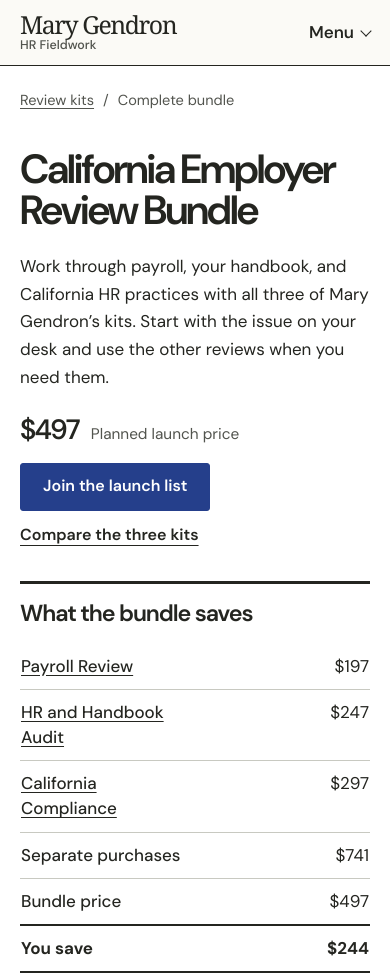
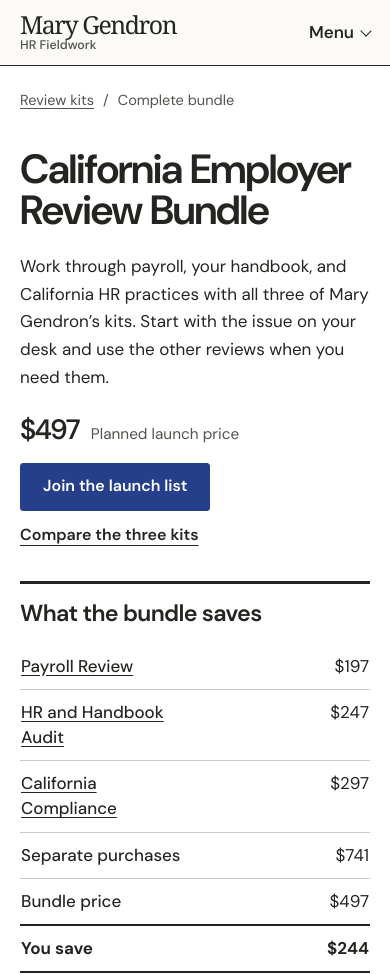
Before and after one commit to starlos290/mary-gendron, a website: page hr-kits/bundle.html in a window 390 px wide. Shown: the top 975 px of the page. Drawn offline with Linux system fonts and the light colour scheme.

Commit message:
Improve word spacing in page headings on phones and desktop

```diff
--- a/hr-kits/assets/detail.css
+++ b/hr-kits/assets/detail.css
@@ -9,7 +9,7 @@
   color: inherit;
   font-family: var(--heading, var(--sans));
   font-weight: 620;
-  letter-spacing: -.047em;
+  letter-spacing: -.028em;
   text-wrap: balance;
 }
 .kit-page .kp-crumb {
--- a/hr-kits/assets/site.css
+++ b/hr-kits/assets/site.css
@@ -24,8 +24,8 @@ html { scroll-padding-top: 18px; }
 body { margin: 0; background: var(--white); color: var(--ink); font: 400 18px/1.58 var(--sans); -webkit-font-smoothing: antialiased; }
 h1, h2, h3, h4, p, ul, ol, dl, dd, figure { margin: 0; }
 h1, h2, h3, h4 { font-family: var(--heading); font-weight: 620; line-height: 1.09; }
-h1 { font-size: clamp(2.7rem, 5.35vw, 4.9rem); letter-spacing: -.064em; }
-h2 { font-size: clamp(2rem, 3.3vw, 3.2rem); letter-spacing: -.05em; }
+h1 { font-size: clamp(2.7rem, 5.35vw, 4.9rem); letter-spacing: -.026em; word-spacing: .028em; }
+h2 { font-size: clamp(2rem, 3.3vw, 3.2rem); letter-spacing: -.028em; }
 h3 { font-size: 1.5rem; letter-spacing: -.035em; }
 button, input { font: inherit; }
 button, summary { cursor: pointer; }
```
